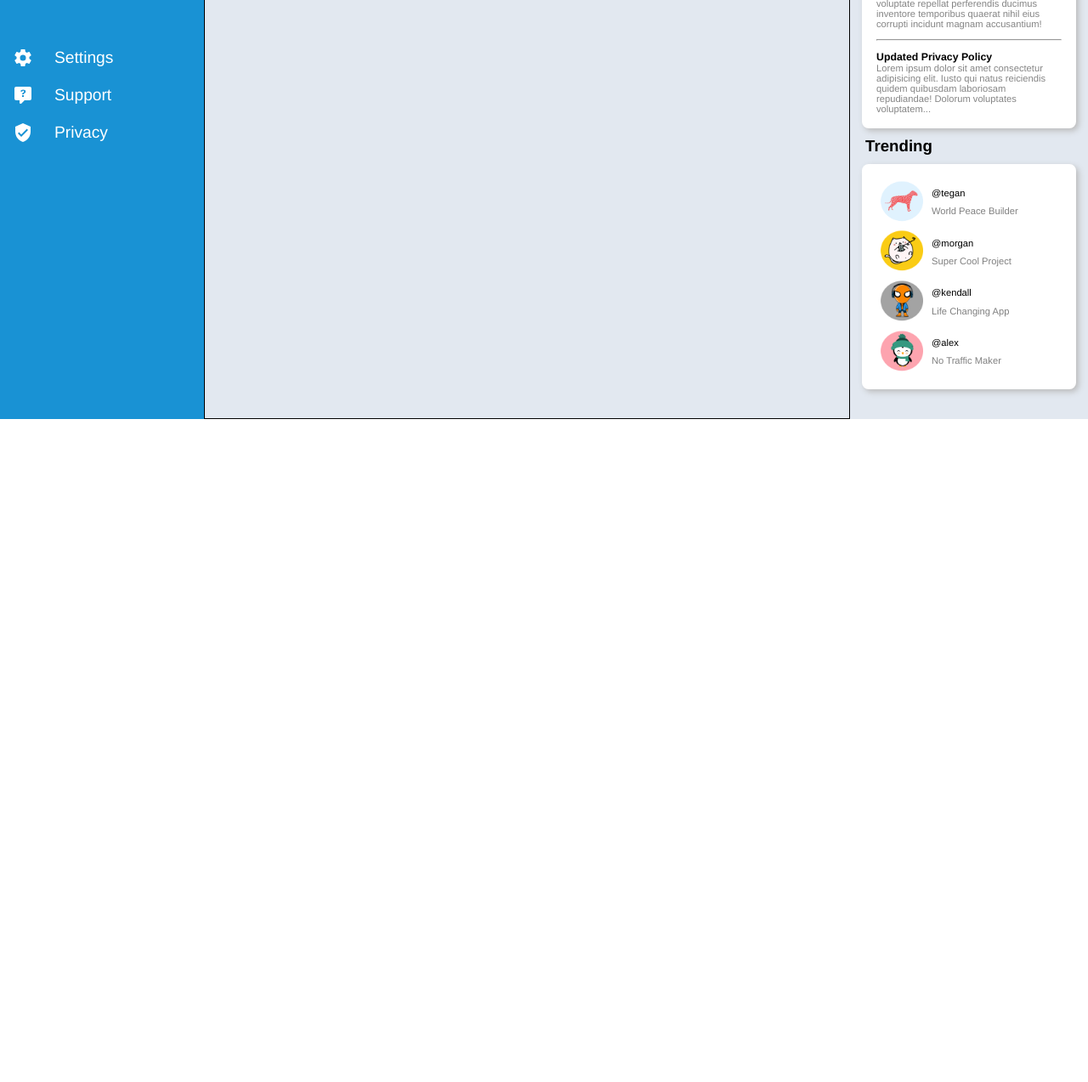
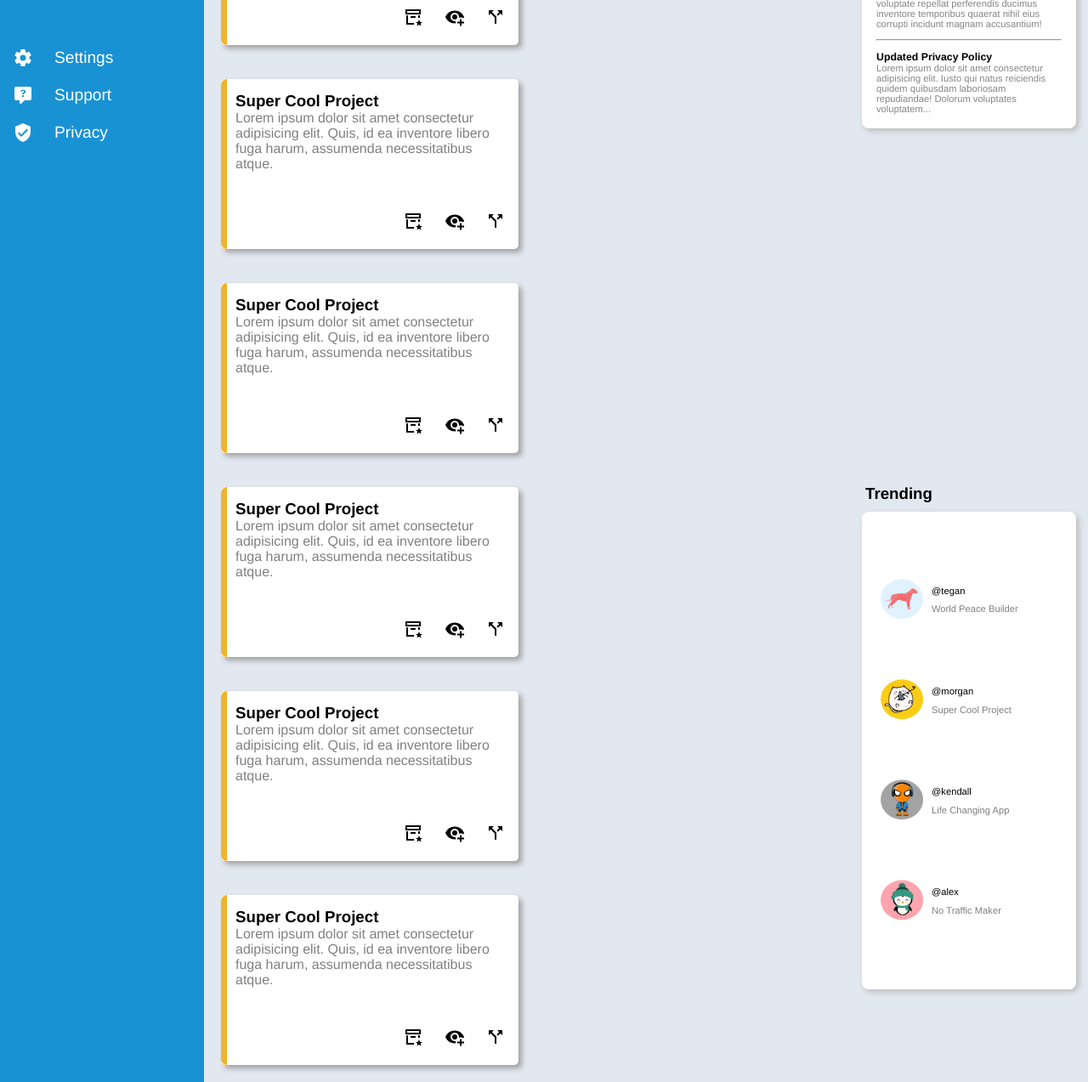
Before and after one commit to nickbstudy/admindash, a plain HTML site: page index.html in a window 1280 px wide. Shown: the part 354-1627 px from the top of the page at 85% size. Before the commit the page ends 847 px from the top, so only its background shows below. Drawn offline with Linux system fonts and the light colour scheme.

Commit message:
Completed

```diff
--- a/index.html
+++ b/index.html
@@ -119,11 +119,81 @@
 
             <div id="main">
                 <h3>Your Projects</h3>
-
-                <div class="projectCard">
+                <div id="mainInner">
+                    <div class="projectCard">
+                        <div class="yellowBar"></div>
+                        <div class="cardContent">
+                            <h3>Super Cool Project</h3>
+                            Lorem ipsum dolor sit amet consectetur adipisicing elit. Quis, id ea inventore libero fuga harum, assumenda necessitatibus atque.
+                        </div>
+                        <div class="cardIcons">
+                            <img src="svg/archive-star-outline.svg">
+                            <img src="svg/eye-plus.svg">
+                            <img src="svg/call-split.svg">
+                        </div>
+                    </div>
+                    <div class="projectCard">
+                        <div class="yellowBar"></div>
+                        <div class="cardContent">
+                            <h3>Super Cool Project</h3>
+                            Lorem ipsum dolor sit amet consectetur adipisicing elit. Quis, id ea inventore libero fuga harum, assumenda necessitatibus atque.
+                        </div>
+                        <div class="cardIcons">
+                            <img src="svg/archive-star-outline.svg">
+                            <img src="svg/eye-plus.svg">
+                            <img src="svg/call-split.svg">
+                        </div>
+                    </div>
+                    <div class="projectCard">
+                        <div class="yellowBar"></div>
+                        <div class="cardContent">
+                            <h3>Super Cool Project</h3>
+                            Lorem ipsum dolor sit amet consectetur adipisicing elit. Quis, id ea inventore libero fuga harum, assumenda necessitatibus atque.
+                        </div>
+                        <div class="cardIcons">
+                            <img src="svg/archive-star-outline.svg">
+                            <img src="svg/eye-plus.svg">
+                            <img src="svg/call-split.svg">
+                        </div>
+                    </div>
+                    <div class="projectCard">
+                        <div class="yellowBar"></div>
+                        <div class="cardContent">
+                            <h3>Super Cool Project</h3>
+                            Lorem ipsum dolor sit amet consectetur adipisicing elit. Quis, id ea inventore libero fuga harum, assumenda necessitatibus atque.
+                        </div>
+                        <div class="cardIcons">
+                            <img src="svg/archive-star-outline.svg">
+                            <img src="svg/eye-plus.svg">
+                            <img src="svg/call-split.svg">
+                        </div>
+                    </div>
+                    <div class="projectCard">
+                        <div class="yellowBar"></div>
+                        <div class="cardContent">
+                            <h3>Super Cool Project</h3>
+                            Lorem ipsum dolor sit amet consectetur adipisicing elit. Quis, id ea inventore libero fuga harum, assumenda necessitatibus atque.
+                        </div>
+                        <div class="cardIcons">
+                            <img src="svg/archive-star-outline.svg">
+                            <img src="svg/eye-plus.svg">
+                            <img src="svg/call-split.svg">
+                        </div>
+                    </div>
+                    <div class="projectCard">
+                        <div class="yellowBar"></div>
+                        <div class="cardContent">
+                            <h3>Super Cool Project</h3>
+                            Lorem ipsum dolor sit amet consectetur adipisicing elit. Quis, id ea inventore libero fuga harum, assumenda necessitatibus atque.
+                        </div>
+                        <div class="cardIcons">
+                            <img src="svg/archive-star-outline.svg">
+                            <img src="svg/eye-plus.svg">
+                            <img src="svg/call-split.svg">
+                        </div>
+                    </div>
 
                 </div>
-
 
 
             </div>
--- a/style.css
+++ b/style.css
@@ -182,10 +182,51 @@
 
 /* Flexbox for main content */
 #main {
-    border: 1px solid black;
     grid-area: main;
 }
 #main>h3{
     padding-top: 15px;
     padding-left: 18px;
 }
+#mainInner {
+    display: flex;
+    flex-wrap: wrap;
+
+}
+.projectCard {
+    display: grid;
+    background-color: white;
+    grid: 1fr 50px / 7px 1fr;
+    width: 350px;
+    height: 200px;
+    margin: 20px;
+    box-shadow: 4px 4px 6px #a1a1a1;
+    border-radius: 5px;;
+    grid-template-areas:
+        "yellowBar cardContent"
+        "yellowBar cardIcons";
+}
+.yellowBar {
+    grid-area: yellowBar;
+    background-color: rgb(240, 180, 41);
+    border-top-left-radius: 8px;
+    border-bottom-left-radius: 8px;
+}
+.cardContent {
+    padding: 15px 10px 0px 10px;
+    grid-area: cardContent;
+    border-top-right-radius: 8px;
+    color: grey;
+}
+.cardContent>h3 {
+    color: black;
+}
+.cardIcons {
+    grid-area: cardIcons;
+    border-bottom-right-radius: 8px;
+    text-align:end;
+}
+.cardIcons>img {
+    margin: 5px;
+    padding-right: 10px;
+}
```
